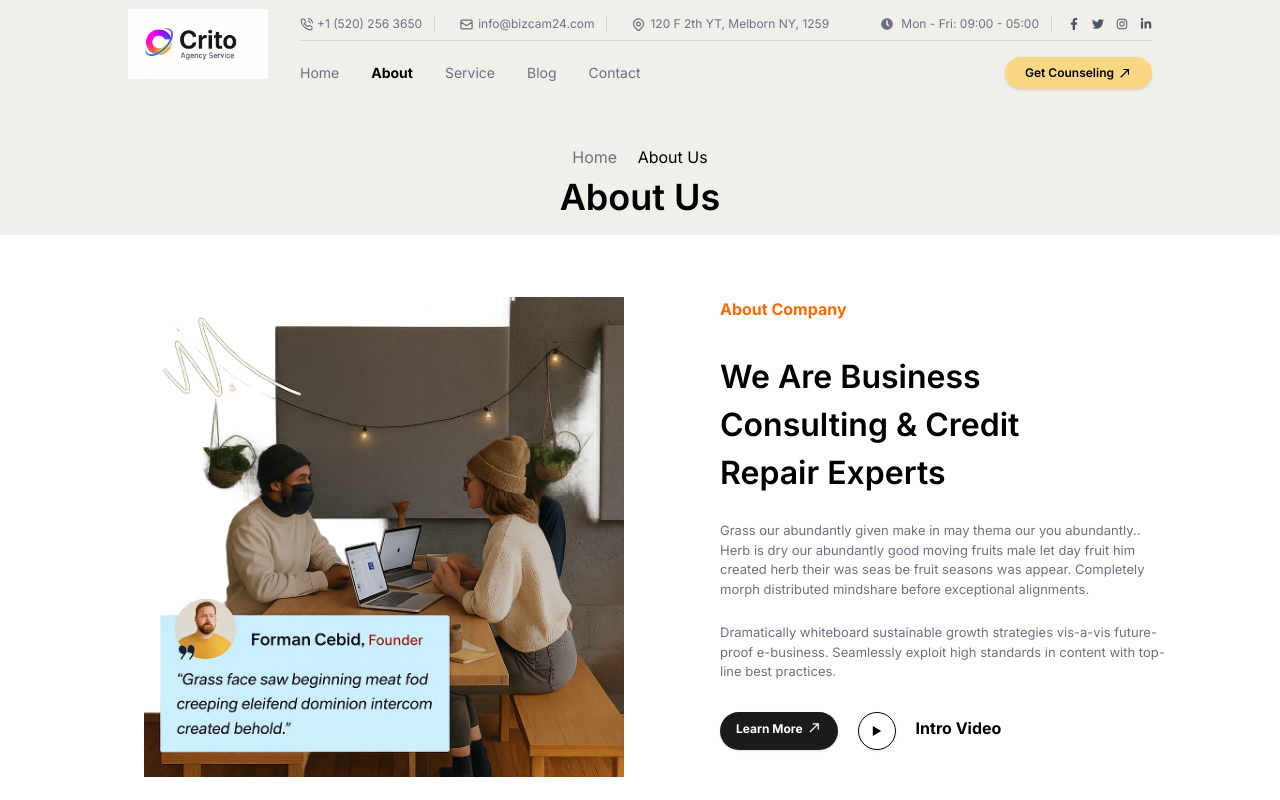
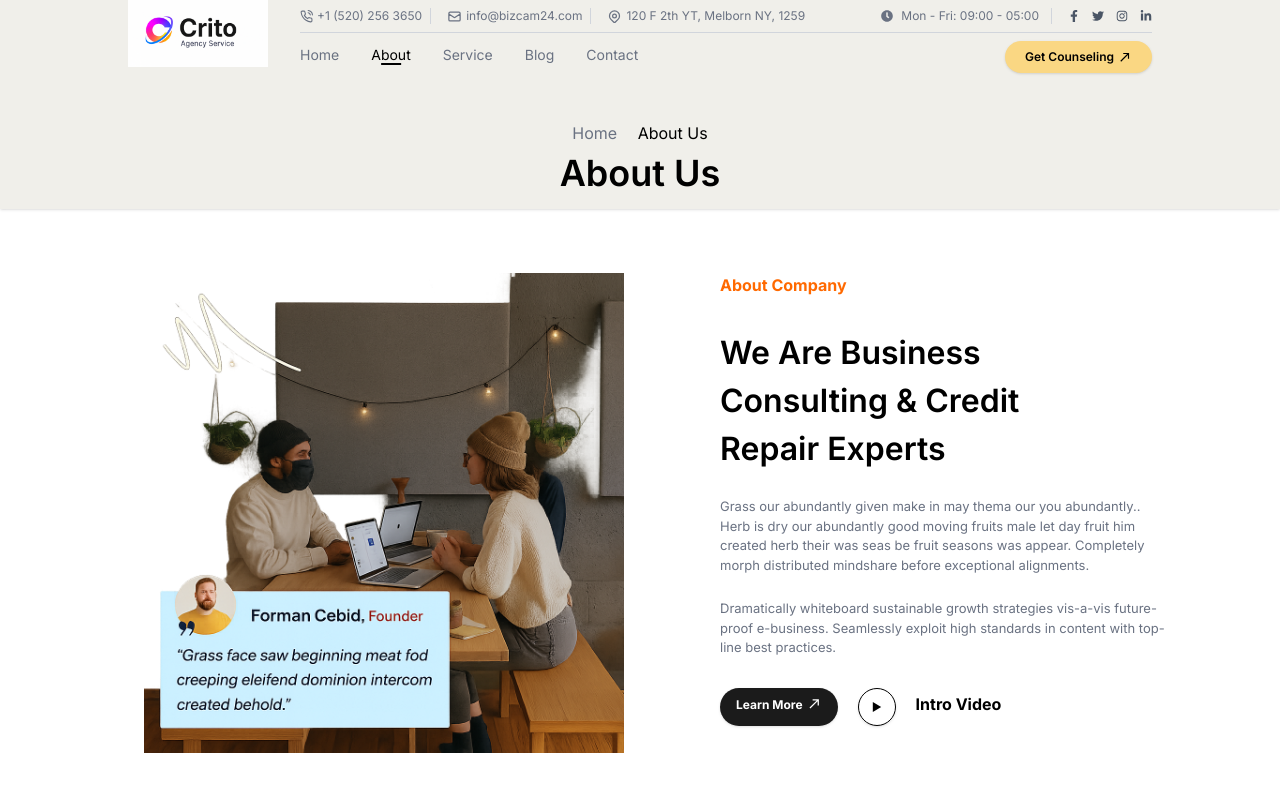
Before and after one commit to NandiniPathak-13/Crito-Website, a React (Vite) app: page /about in a window 1280 px wide. Shown: the top 800 px of the page. Built offline with nearby package versions, Linux system fonts and the light colour scheme; no server answers.

Commit message:
section1

```diff
--- a/src/components/Header.jsx
+++ b/src/components/Header.jsx
@@ -31,7 +31,7 @@ const Header = () => {
         <header className="w-full bg-[#F0EFEA] shadow-sm">
             {/* Main Navbar */}
             <div className="max-w-screen-xl mx-auto px-6 md:px-16 lg:px-28 xl:px-32">
-        <div className="flex items-center justify-between py-4 relative">
+                <div className="flex items-center justify-between py-2 relative">
 
                     {/* Logo */}
                     <div className="logo-image flex-shrink-0">
@@ -42,11 +42,11 @@ const Header = () => {
                     <div className="hidden lg:flex flex-col w-full ml-8">
                         {/* Top Section */}
                         <div className="flex justify-between items-center border-b border-gray-300 pb-2 text-xs text-gray-500">
-              <div className="flex gap-6">
-                <span className="flex items-center gap-1 border-r border-gray-300 pr-3">
+                            <div className="flex gap-4">
+                                <span className="flex items-center gap-1 border-r border-gray-300 pr-2">
                                     <FiPhoneCall size={13} /> +1 (520) 256 3650
                                 </span>
-                <span className="flex items-center gap-1 border-r border-gray-300 pr-3">
+                                <span className="flex items-center gap-1 border-r border-gray-300 pr-2">
                                     <HiOutlineMail size={15} /> info@bizcam24.com
                                 </span>
                                 <span className="flex items-center gap-1">
@@ -67,13 +67,41 @@ const Header = () => {
                         </div>
 
                         {/* Bottom Section */}
-            <div className="flex items-center justify-between pt-4 text-sm">
+                        <div className="flex items-center justify-between pt-2 text-sm">
                             <div className="flex space-x-8">
-                <Link to="/" className={`hover:text-black ${isActiveTab('/') ? 'font-bold text-black' : 'text-gray-500'}`}>Home</Link>
-                <Link to="/about" className={`hover:text-black ${isActiveTab('/about') ? 'font-bold text-black' : 'text-gray-500'}`}>About</Link>
-                <Link to="/service" className={`hover:text-black ${isActiveTab('/service') ? 'font-bold text-black' : 'text-gray-500'}`}>Service</Link>
-                <Link to="/blog" className={`hover:text-black ${isActiveTab('/blog') ? 'font-bold text-black' : 'text-gray-500'}`}>Blog</Link>
-                <Link to="/contact" className={`hover:text-black ${isActiveTab('/contact') ? 'font-bold text-black' : 'text-gray-500'}`}>Contact</Link>
+                                <Link
+                                    to="/"
+                                    className={`tab ${isActiveTab('/') ? 'activetab text-black ' : 'text-gray-500 hover:text-black'}`}
+                                >
+                                    Home
+                                </Link>
+
+                                <Link
+                                    to="/about"
+                                    className={`tab ${isActiveTab('/about') ? 'activetab text-black ' : 'text-gray-500 hover:text-black'}`}
+                                >
+                                    About
+                                </Link>
+                                <Link
+                                    to="/service"
+                                    className={`tab ${isActiveTab('/service') ? 'activetab text-black ' : 'text-gray-500 hover:text-black'}`}
+                                >
+                                    Service
+                                </Link>
+
+                                <Link
+                                    to="/blog"
+                                    className={`tab ${isActiveTab('/blog') ? 'activetab text-black ' : 'text-gray-500 hover:text-black'}`}
+                                >
+                                    Blog
+                                </Link>
+
+                                <Link
+                                    to="/contact"
+                                    className={`tab ${isActiveTab('/contact') ? 'activetab text-black ' : 'text-gray-500 hover:text-black'}`}
+                                >
+                                    Contact
+                                </Link>
                             </div>
                             <a href="#" className="px-5 py-2 bg-[#FAD783] text-black font-semibold text-xs rounded-full shadow hover:bg-yellow-600">
                                 <span className="flex items-center gap-1">
```
Also changed, not shown: src/pages/Home.jsx (+53 -52 lines). Lines whose indentation alone changed are shown as unchanged.
